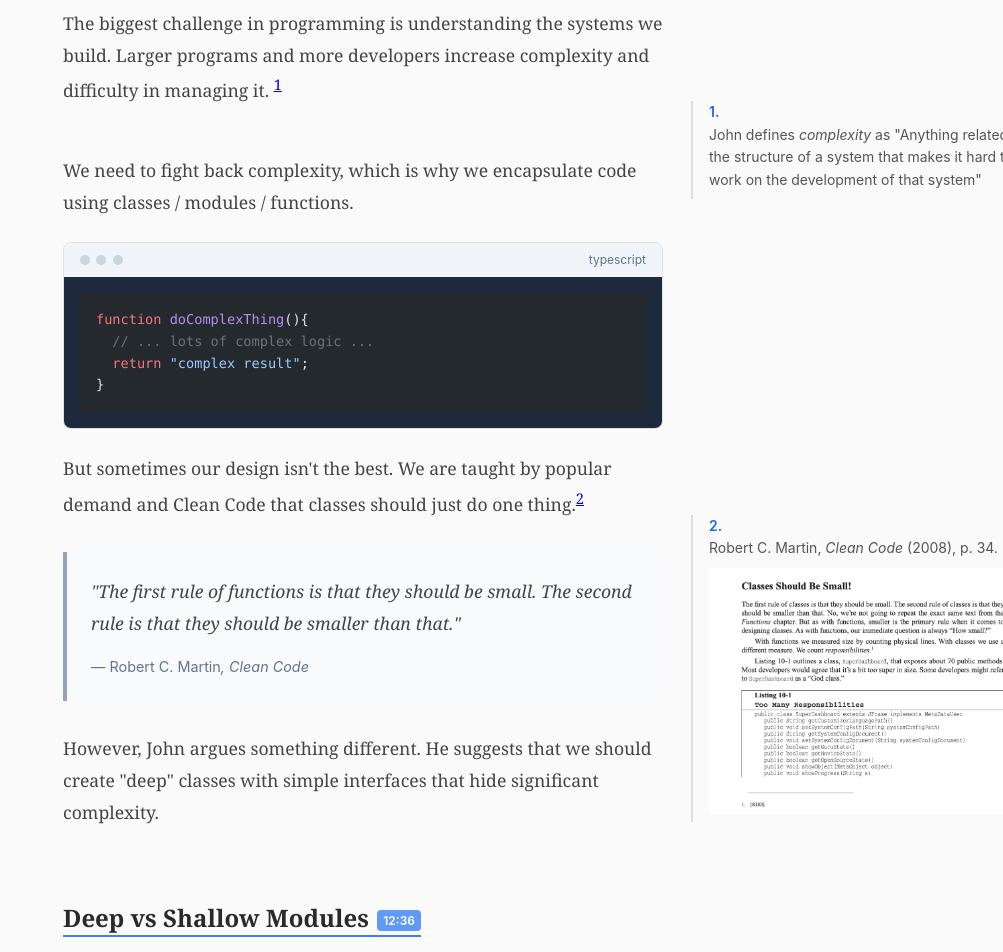
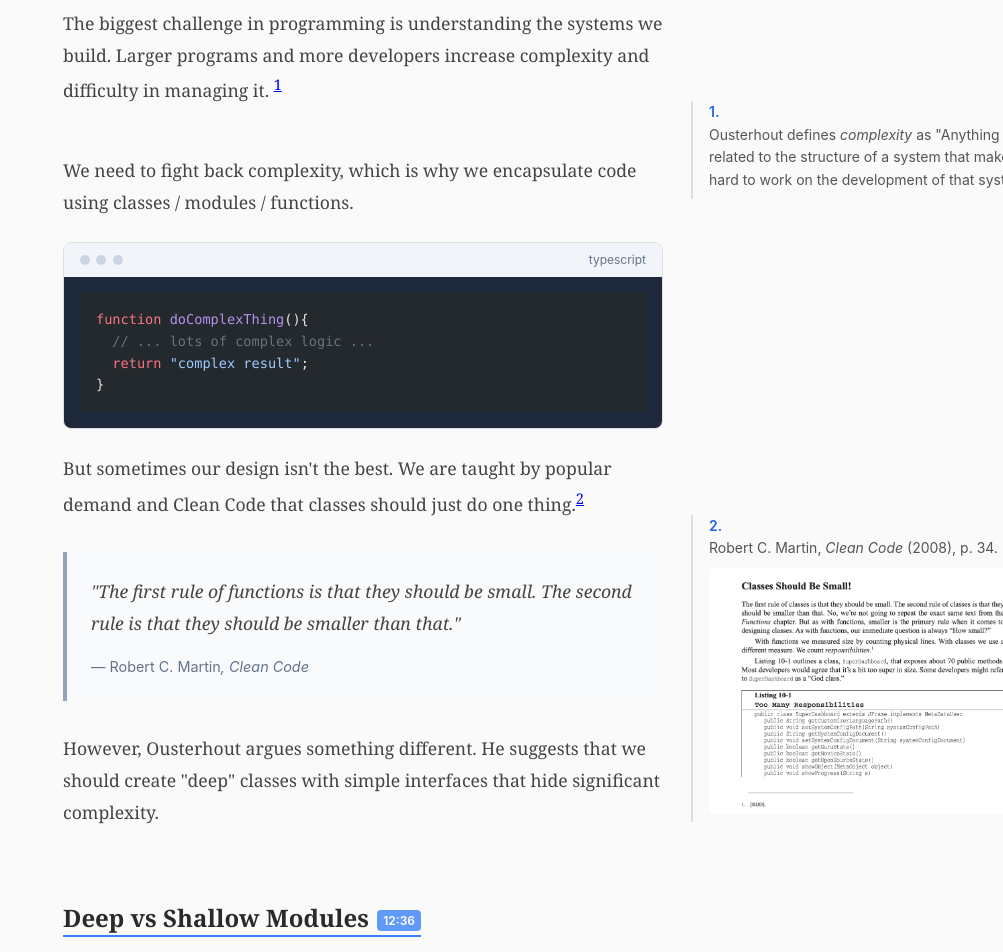
Before and after one commit to vicentematus/philosophy-of-software-design, a React (Vite) app: page / in a window 1280 px wide. Shown: the part 720-1672 px from the top of the page, without its empty margins (277-1280 px from the left). Built offline with nearby package versions, Linux system fonts and the light colour scheme.

Commit message:
docs(): refer last name instead of first name

```diff
--- a/src/content/essay.mdx
+++ b/src/content/essay.mdx
@@ -25,7 +25,7 @@ But sometimes our design isn't the best. We are taught by popular demand and Cle
 
 <Quote text="The first rule of functions is that they should be small. The second rule is that they should be smaller than that." author="Robert C. Martin" source="Clean Code" />
 
-However, John argues something different. He suggests that we should create "deep" classes with simple interfaces that hide significant complexity.
+However, Ousterhout argues something different. He suggests that we should create "deep" classes with simple interfaces that hide significant complexity.
 
 <TimestampBlock t={756}>
 ## <TimestampLink t={756}>Deep vs Shallow Modules</TimestampLink>
@@ -87,7 +87,7 @@ Instead, create modules that hide complexity:
 
 One of the biggest obstacles to good design is mindset. If you don't have the right one, you will just never produce a good design.
 
-There are two approaches to the design process: John calls them _tactical_ and _strategic_ programming.
+There are two approaches to the design process: Ousterhout calls them _tactical_ and _strategic_ programming.
 </TimestampBlock>
 
 <TimestampBlock t={2060}>
@@ -122,11 +122,11 @@ The goal is the long-term structure of the system. You think about complexity an
 
 ## Conclusion
 
-<Quote text='If software developers should always be thinking about design issues, and reducing complexity is the most important element of software design, then software developers should always be thinking about complexity.' author="John Ousterhout"  />
+<Quote text='If software developers should always be thinking about design issues, and reducing complexity is the most important element of software design, then software developers should always be thinking about complexity.' author="Ousterhout Ousterhout"  />
 
 
 
-[^1]: John defines _complexity_ as "Anything related to the structure of a system that makes it hard to work on the development of that system"
+[^1]: Ousterhout defines _complexity_ as "Anything related to the structure of a system that makes it hard to work on the development of that system"
 
 
 [^2]: Robert C. Martin, *Clean Code* (2008), p. 34.  ![Clean Code Book](/images/clean-code.png)
```
